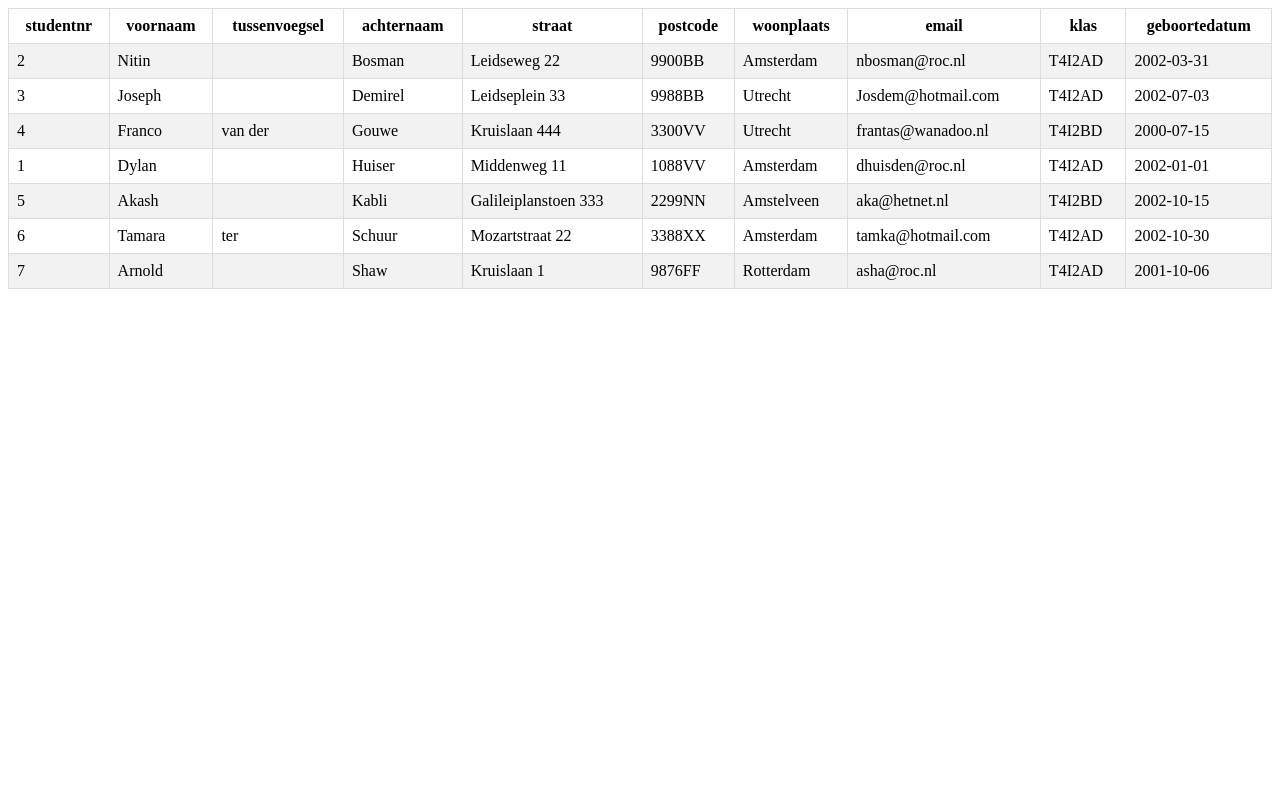
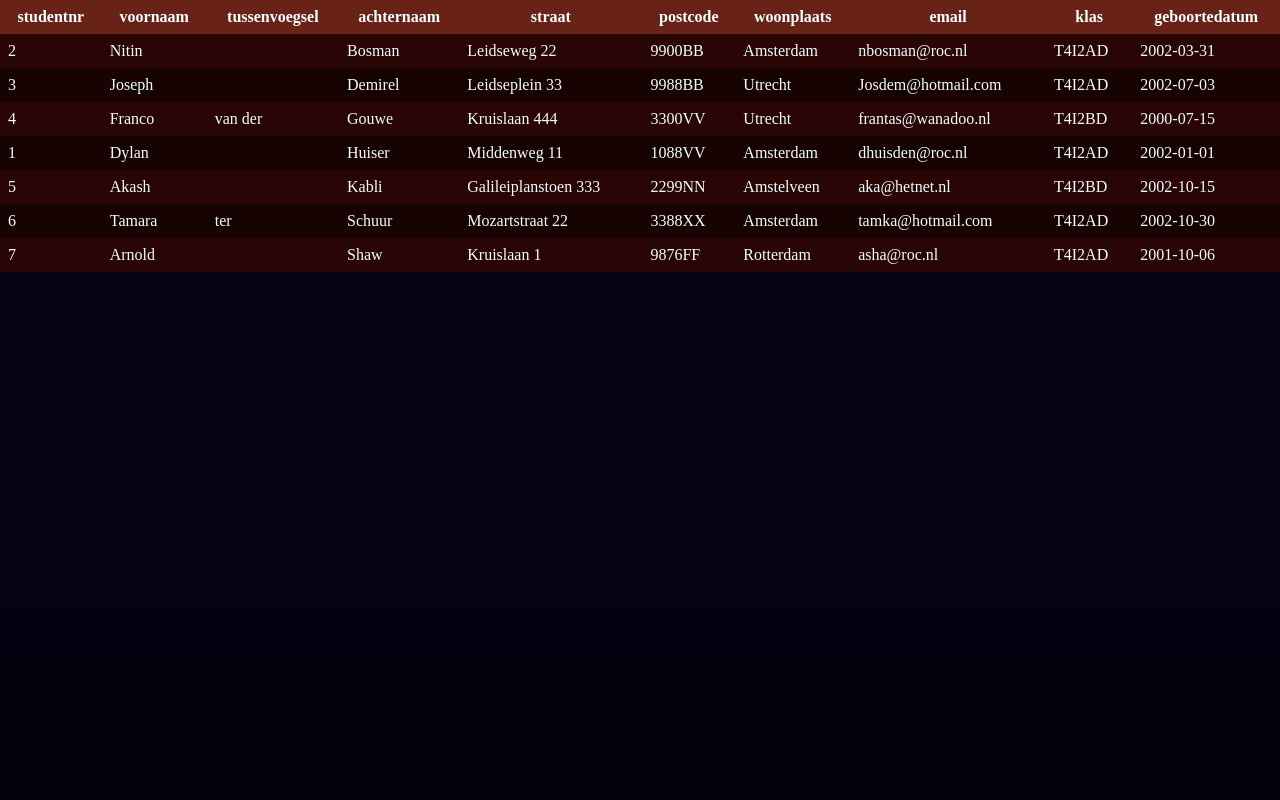
Before and after one commit to HoornbeeckGouda/student-pdo-thegatesdev, a PHP site: page /studenten.php in a window 1280 px wide. Run offline with PHP 8.4, Linux system fonts and the light colour scheme; data comes from the database, SQL or seed files in the repository; data that the repository does not hold is empty.

Commit message:
Betere CSS, formatteer text

```diff
--- /dev/null
+++ b/student/css/base.css
@@ -0,0 +1,6 @@
+body {
+    min-height: 100vh;
+    background: linear-gradient(#070318, #04010e);
+    color: azure;
+    margin: 0;
+}
--- a/student/css/student.css
+++ b/student/css/student.css
@@ -2,18 +2,29 @@
     border-collapse: collapse;
     width: 100%;
 }
-#students td, #students th {
-    border: 1px solid #ddd;
+
+#students td,
+#students th {
     padding: 8px;
 }
-#students tr:nth-child(even){background-color: #f2f2f2;}
 
-#students tr:hover {background-color: aqua;}
+#students tr {
+    background-color: #180303;
+    transition: background-color 50ms;
+}
+
+#students tr:nth-child(even) {
+    background-color: #290505;
+}
+
+#students tr:hover {
+    background-color: #692316;
+}
 
 #customers th {
     padding-top: 12px;
     padding-bottom: 12px;
     text-align: left;
-    background-color: beige;
+    background-color: #180303;
     color: white;
 }
--- a/student/parts/header.php
+++ b/student/parts/header.php
@@ -3,9 +3,14 @@ include 'conn/database.php';
 ?>
 <!DOCTYPE html>
 <html lang="en">
+
 <head>
     <meta charset="UTF-8">
-    <title><?php echo $header_title ?></title>
+    <title>
+        <?php echo $header_title ?>
+    </title>
+    <link rel="stylesheet" type="text/css" href="css/base.css">
     <link rel="stylesheet" type="text/css" href="css/student.css">
 </head>
+
 <body>
--- a/student/studenten.php
+++ b/student/studenten.php
@@ -2,9 +2,6 @@
 $header_title = "Studenten";
 include("parts/header.php");
 
-// initialiseren/declareren
-$contentTable = "";
-//tabelkop samenstellen
 $table_header = '<table id="students">
                     <tr>
                         <th>studentnr</th>
@@ -33,15 +30,15 @@ $qry_student = "SELECT
                         ORDER BY achternaam, voornaam;";
 $prepared_query = $dbconn->prepare($qry_student);
 // gegevens query ophalen uit db student
-try{
-    $prepared_query->execute();
+try {
+    if (!$prepared_query->execute()) throw new PDOException();
     $prepared_query->setFetchMode(PDO::FETCH_ASSOC);
-}catch(PDOException $e){
+} catch (PDOException $e) {
     echo "<h1>Query failed</h1>";
     exit;
 }
 
-foreach($prepared_query as $row){
+foreach ($prepared_query as $row) {
     $contentTable .= "<tr>
                             <td>" . $row['id'] . "</td>
                             <td>" . $row['voornaam'] . "</td>
@@ -62,4 +59,5 @@ echo $table_student;
 
 
 </body>
+
 </html>
```
Also changed, not shown: student/conn/database.php (+3 -7 lines).
